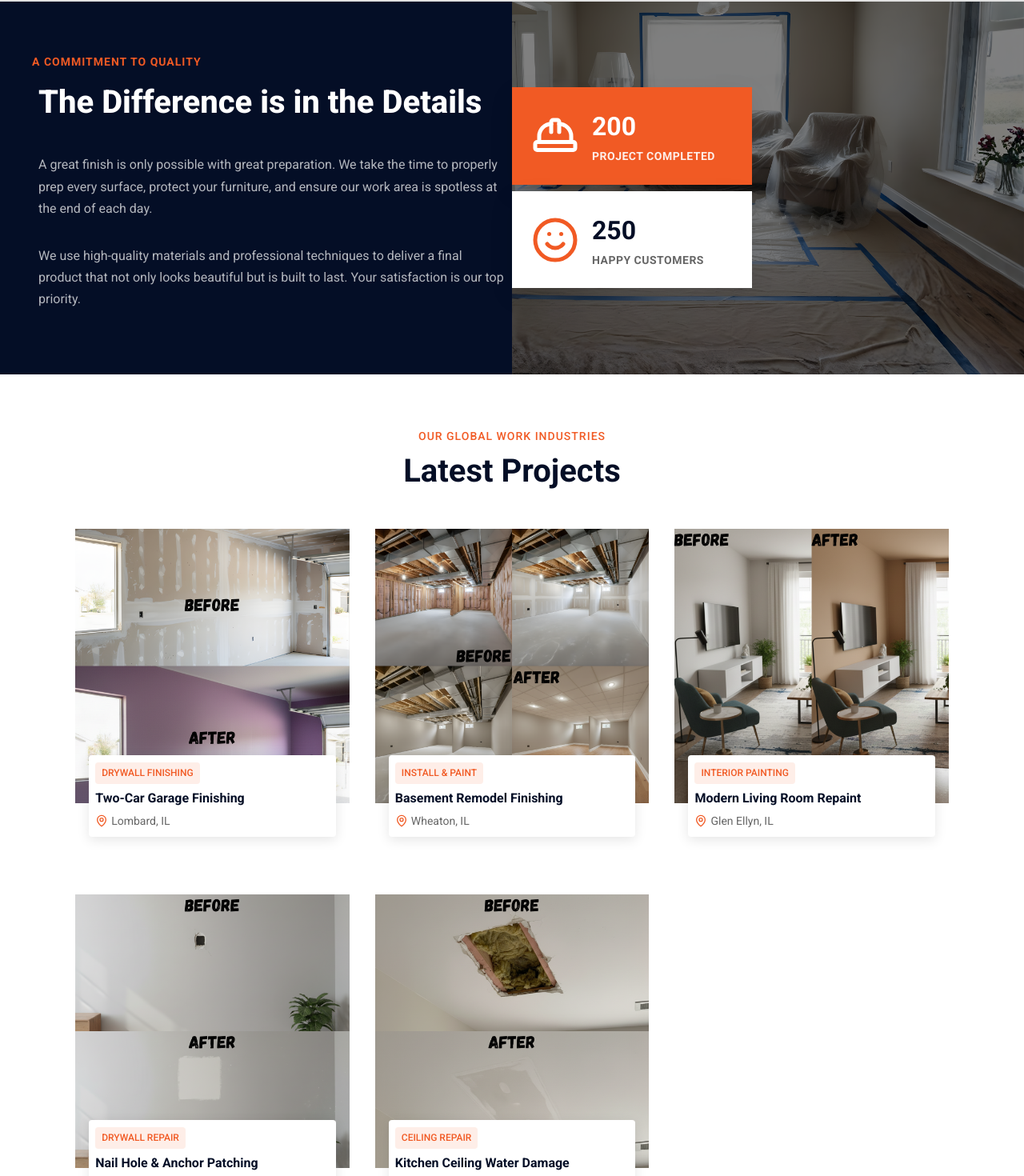
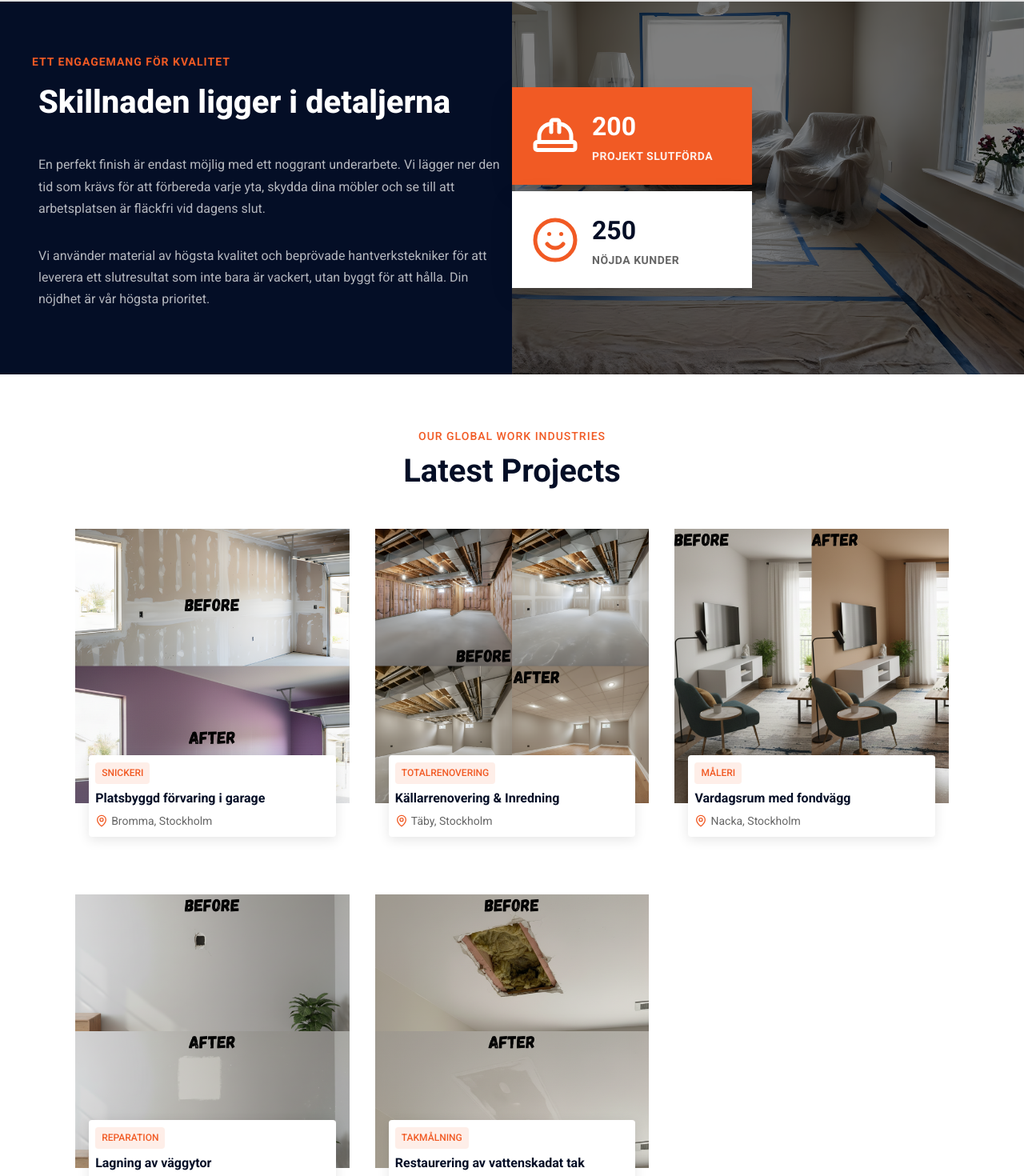
Before and after one commit to Rezan92/MNB, a React (Vite) app in the folder client/: page / in a window 1280 px wide. Shown: the part 2585-4055 px from the top of the page at 80% size. Built offline with nearby package versions, Linux system fonts and the light colour scheme.

Commit message:
feat: complete Swedish localization for ContactForm and Projects
- Translate ContactForm fields and service options.
- Localize projectsData with Stockholm locations and Swedish descriptions.
- Update Logo alt text for SEO.
- Translate ProjectGallerySection headers and filter labels.

```diff
--- a/client/src/components/common/contactForm/ContactForm.tsx
+++ b/client/src/components/common/contactForm/ContactForm.tsx
@@ -11,9 +11,9 @@ export const ContactForm: React.FC = () => {
 
 	return (
 		<div className='contact-form-wrapper'>
-			<h2 className='contact-form-title'>Send Us a Message</h2>
+			<h2 className='contact-form-title'>Skicka ett meddelande</h2>
 			<p className='contact-form-intro'>
-				Prefer to write? Fill out the form below and we'll get back to you.
+				Fyll i formuläret nedan så återkommer vi till dig så snart som möjligt.
 			</p>
 			<form
 				className='contact-form'
@@ -21,7 +21,7 @@ export const ContactForm: React.FC = () => {
 			>
 				<div className='form-group-grid'>
 					<div className='form-group'>
-						<label htmlFor='name'>Full Name*</label>
+						<label htmlFor='name'>Fullständigt namn*</label>
 						<input
 							type='text'
 							id='name'
@@ -30,7 +30,7 @@ export const ContactForm: React.FC = () => {
 						/>
 					</div>
 					<div className='form-group'>
-						<label htmlFor='phone'>Phone</label>
+						<label htmlFor='phone'>Telefonnummer</label>
 						<input
 							type='tel'
 							id='phone'
@@ -39,7 +39,7 @@ export const ContactForm: React.FC = () => {
 					</div>
 				</div>
 				<div className='form-group'>
-					<label htmlFor='email'>Email*</label>
+					<label htmlFor='email'>E-post*</label>
 					<input
 						type='email'
 						id='email'
@@ -48,31 +48,27 @@ export const ContactForm: React.FC = () => {
 					/>
 				</div>
 				<div className='form-group'>
-					<label htmlFor='service'>What service do you need?*</label>
+					<label htmlFor='service'>Vilken tjänst är du intresserad av?*</label>
 					<select
 						id='service'
 						name='service'
 						required
 					>
-						<option value=''>-- Please select a service --</option>
-						<option value='Interior Painting'>Interior Painting</option>
-						<option value='Drywall Repair & Patching'>
-							Drywall Repair & Patching
-						</option>
-						<option value='Drywall Installation'>Drywall Installation</option>
-						<option value='Specialty (Cabinets, Trim, etc.)'>
-							Specialty (Cabinets, Trim, etc.)
-						</option>
-						<option value='Other'>Other / Not Sure</option>
+						<option value=''>-- Vänligen välj en tjänst --</option>
+						<option value='Måleri'>Måleri (Inne/Ute)</option>
+						<option value='Snickeri'>Snickeri & Bygg</option>
+						<option value='Golvläggning'>Golvläggning</option>
+						<option value='Renovering'>Totalrenovering</option>
+						<option value='Övrigt'>Övrigt</option>
 					</select>
 				</div>
 				<div className='form-group'>
-					<label htmlFor='message'>Project Details*</label>
+					<label htmlFor='message'>Projektbeskrivning*</label>
 					<textarea
 						id='message'
 						name='message'
 						rows={5}
-						placeholder='Please describe your project (e.g., number of rooms, type of damage, etc.)'
+						placeholder='Beskriv ditt projekt (t.ex. antal rum, typ av arbete, önskat startdatum)'
 						required
 					></textarea>
 				</div>
@@ -81,7 +77,7 @@ export const ContactForm: React.FC = () => {
 					variant='primary'
 					className='contact-submit-btn'
 				>
-					Send Message
+					Skicka meddelande
 				</Button>
 			</form>
 		</div>
--- a/client/src/components/common/industrialServicesSection/IndustrialServicesSection.tsx
+++ b/client/src/components/common/industrialServicesSection/IndustrialServicesSection.tsx
@@ -2,8 +2,6 @@ import { StatCard } from '../statCard/StatCard';
 import './IndustrialServicesSection.css';
 import { HardHat, Smile } from 'lucide-react';
 import bgImage from '@/assets/industrialServices/industrialServices.png';
-
-// Using a placeholder for the background image on the right
 
 export const IndustrialServicesSection = () => {
 	return (
@@ -15,39 +13,38 @@ export const IndustrialServicesSection = () => {
 				{' '}
 			</div>
 			<div className='industrial-services-section-container'>
-				{/* Left Column (Text) */}
 				<div className='industrial-services-left-content'>
 					<span className='industrial-services-subtitle'>
-						A COMMITMENT TO QUALITY
+						ETT ENGAGEMANG FÖR KVALITET
 					</span>
 					<h2 className='industrial-services-title'>
-						The Difference is in the Details
+						Skillnaden ligger i detaljerna
 					</h2>
 					<p className='industrial-services-description'>
-						A great finish is only possible with great preparation. We take the
-						time to properly prep every surface, protect your furniture, and
-						ensure our work area is spotless at the end of each day.
+						En perfekt finish är endast möjlig med ett noggrant underarbete. Vi
+						lägger ner den tid som krävs för att förbereda varje yta, skydda
+						dina möbler och se till att arbetsplatsen är fläckfri vid dagens
+						slut.
 					</p>
 					<p className='industrial-services-description'>
-						We use high-quality materials and professional techniques to deliver
-						a final product that not only looks beautiful but is built to last.
-						Your satisfaction is our top priority.
+						Vi använder material av högsta kvalitet och beprövade
+						hantverkstekniker för att leverera ett slutresultat som inte bara är
+						vackert, utan byggt för att hålla. Din nöjdhet är vår högsta
+						prioritet.
 					</p>
 				</div>
-
-				{/* Right Column (Image + Stats) */}
 
 				<div className='industrial-services-stats-wrapper'>
 					<StatCard
 						icon={HardHat}
 						count='200'
-						label='PROJECT COMPLETED'
+						label='PROJEKT SLUTFÖRDA'
 						variant='primary'
 					/>
 					<StatCard
 						icon={Smile}
 						count='250'
-						label='HAPPY CUSTOMERS'
+						label='NÖJDA KUNDER'
 						variant='light'
 					/>
 				</div>
--- a/client/src/components/common/logo/Logo.tsx
+++ b/client/src/components/common/logo/Logo.tsx
@@ -6,7 +6,7 @@ function Logo() {
     <a href="/" className="logo-link">
       <img
         src={logoImage}
-        alt="Ray Drywall Logo"
+        alt="Stjärn Bygg & Måleri Logotyp"
         className="logo-image"
       />
     </a>
--- a/client/src/components/common/projectGallerySection/ProjectGallerySection.tsx
+++ b/client/src/components/common/projectGallerySection/ProjectGallerySection.tsx
@@ -34,8 +34,8 @@ export const ProjectGallerySection = () => {
 	return (
 		<section className='project-gallery-section'>
 			<div className='project-gallery-header'>
-				<span className='project-gallery-subtitle'>OUR WORK</span>
-				<h2 className='project-gallery-title'>A Showcase of Quality</h2>
+				<span className='project-gallery-subtitle'>VÅRT ARBETE</span>
+				<h2 className='project-gallery-title'>Ett urval av våra projekt</h2>
 			</div>
 
 			{/* Filter Dropdown */}
@@ -44,7 +44,7 @@ export const ProjectGallerySection = () => {
 					htmlFor='project-filter'
 					className='project-filter-label'
 				>
-					Filter by service:
+					Filtrera efter tjänst:
 				</label>
 				<div className='project-filter-select-container'>
 					<select
--- a/client/src/data/projectsData.ts
+++ b/client/src/data/projectsData.ts
@@ -11,46 +11,46 @@ export const projectsData: Project[] = [
 	{
 		id: 1,
 		image: GarageFinishingImage,
-		tag: 'Drywall Finishing',
-		title: 'Two-Car Garage Finishing',
-		location: 'Lombard, IL',
+		tag: 'Snickeri',
+		title: 'Platsbyggd förvaring i garage',
+		location: 'Bromma, Stockholm',
 		details:
-			'This new-construction garage had unfinished drywall. We came in to professionally tape all seams, apply three coats of mud, and sand everything perfectly smooth, making it ready for primer and paint.',
+			'Vi skapade en optimerad förvaringslösning i ett privatgarage. Arbetet inkluderade väggmontering, hyllsystem och en tålig ytfinish för maximal hållbarhet.',
 	},
 	{
 		id: 2,
 		image: basementFinishingImage,
-		tag: 'Install & Paint',
-		title: 'Basement Remodel Finishing',
-		location: 'Wheaton, IL',
+		tag: 'Totalrenovering',
+		title: 'Källarrenovering & Inredning',
+		location: 'Täby, Stockholm',
 		details:
-			'We handled the complete finishing for this new basement. Our team installed all the drywall, finished it to a level-5 smooth finish, and then painted the walls, ceiling, and trim for a bright, move-in-ready space.',
+			'En komplett omvandling av en råkällare till ett ljust och modernt allrum. Vi hanterade allt från gipsning till slutlig målning och listning.',
 	},
 	{
 		id: 3,
 		image: LivingroomFinishImage,
-		tag: 'Interior Painting',
-		title: 'Modern Living Room Repaint',
-		location: 'Glen Ellyn, IL',
+		tag: 'Måleri',
+		title: 'Vardagsrum med fondvägg',
+		location: 'Nacka, Stockholm',
 		details:
-			'The client wanted to update their main living area. We prepped all surfaces, patched minor scuffs, and gave the walls and trim a fresh, modern coat of paint. Notice the clean, sharp lines along the ceiling!',
+			'Uppfräschning av sällskapsytor med fokus på perfekta linjer och en modern färgpalett. Vi utförade även reparation av ytskikt innan målning.',
 	},
 	{
 		id: 4,
 		image: DrywallPatchingImage,
-		tag: 'Drywall Repair',
-		title: 'Nail Hole & Anchor Patching',
-		location: 'Wheaton, IL',
+		tag: 'Reparation',
+		title: 'Lagning av väggytor',
+		location: 'Södermalm, Stockholm',
 		details:
-			'After removing shelves and art, this client had dozens of nail holes and large drywall anchors. We meticulously patched every spot and blended the texture so the walls looked brand new and were ready for paint.',
+			'Efter en större ommöblering återställde vi väggarna till nyskick genom professionell spackling och punktmålning som smälter in sömlöst.',
 	},
 	{
 		id: 5,
 		image: CeilingDamageImage,
-		tag: 'Ceiling Repair',
-		title: 'Kitchen Ceiling Water Damage',
-		location: 'Carol Stream, IL',
+		tag: 'Takmålning',
+		title: 'Restaurering av vattenskadat tak',
+		location: 'Solna, Stockholm',
 		details:
-			'A leak left an ugly stain and bubbling paint on this kitchen ceiling. We cut out the damaged drywall, patched it, expertly matched the existing texture, and painted it to look like the damage never even happened.',
+			'Vi åtgärdade ett tak efter en läcka genom att byta ut gips, spackla och måla om hela ytan för att eliminera alla spår av skadan.',
 	},
 ];
```
Also changed, not shown: client/src/components/common/contactDetails/ContactDetails.tsx (+17 -21 lines), client/src/components/common/specialtyServicesSection/SpecialtyServicesSection.tsx (+15 -10 lines).
